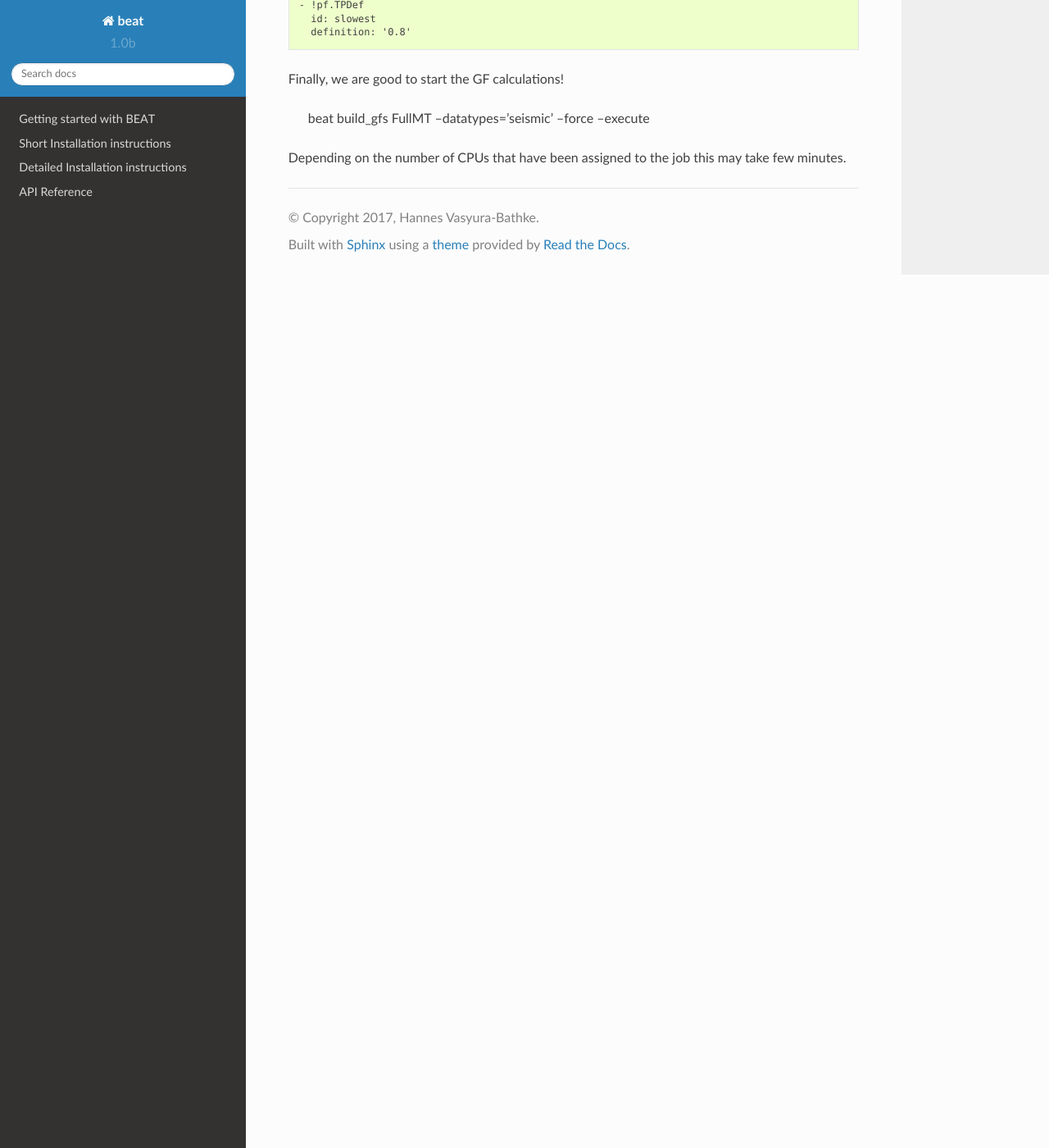
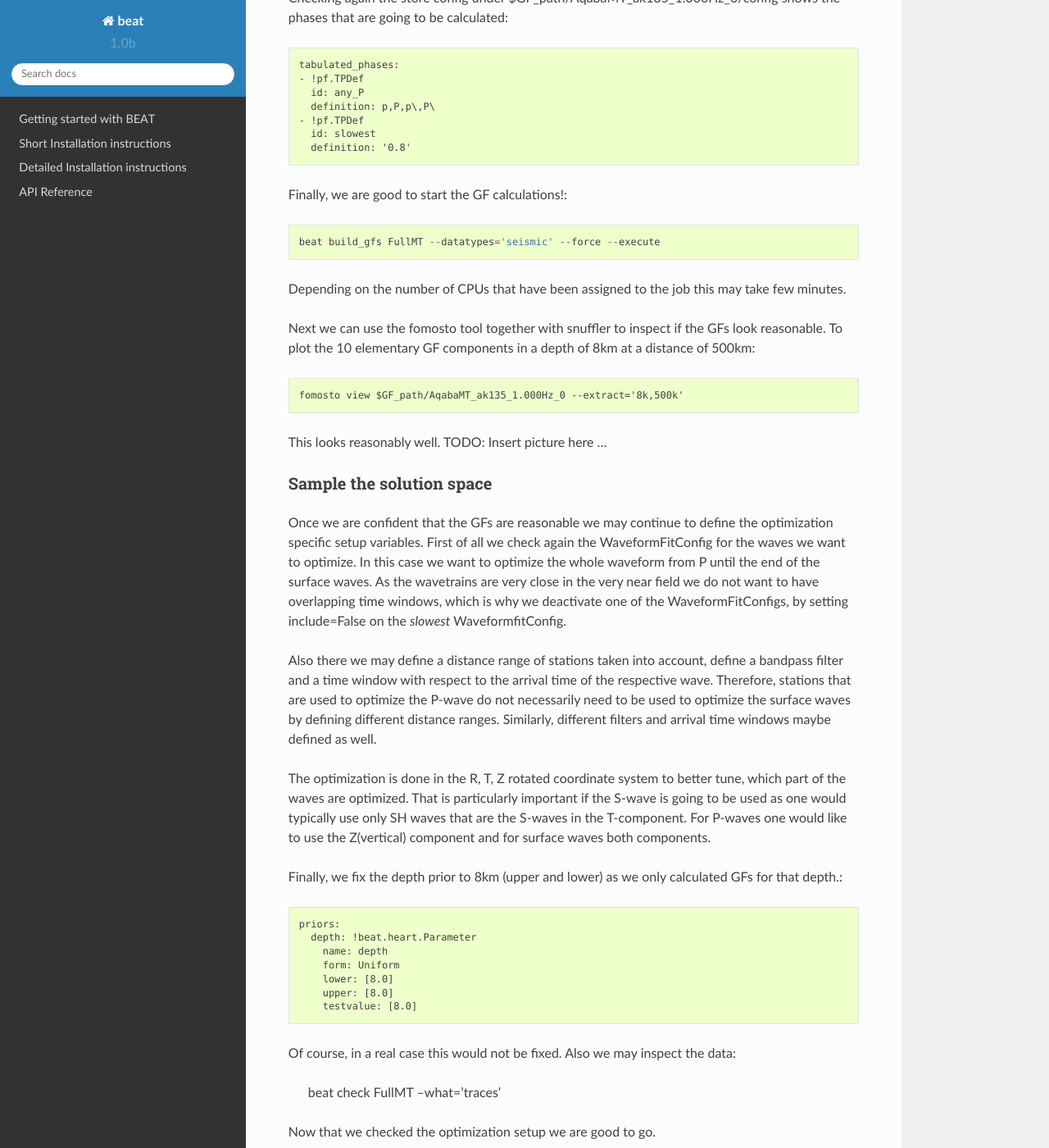
Before and after one commit to hvasbath/beat, a Sphinx documentation site: the page built from docs/examples.rst, in a window 1280 px wide and 1400 px high, scrolled down 3010 px. Shown: the whole window at 82% size. Built offline with Sphinx 7.4.7 and the Read the Docs theme 2.0.0, drawn with Linux system fonts in a browser that asks for light colours; pages that are not in the unit, such as notebooks, are missing from menus; some of the changed text lies outside the part shown.

Commit message:
fixes in hyper p sampling, update examples, remove cov matrixes in data, estimate covs

```diff
--- a/docs/examples.rst
+++ b/docs/examples.rst
@@ -1,20 +1,28 @@
 
+
+*******************************
 Scenarios in beat/data/examples
--------------------------------
+*******************************
 In the following tutorials we will use synthetic example data to get familiar with the basic functionality of BEAT.
 
 
 Regional Full Moment Tensor
-^^^^^^^^^^^^^^^^^^^^^^^^^^^
+---------------------------
+Clone project
+^^^^^^^^^^^^^
 This setup is comprised of 20 seismic stations that are randomly distributed within distances of 40 to 1000 km compared to a reference event.
 To copy the scenario (including the data) to a directory outside of the package source directory please edit the target path and execute::
 
+    cd /path/to/beat/data/examples/
     beat clone FullMT /absolute/path/to/your/directory/FullMT --copy_data
 
 This will create a BEAT project directory with a configuration file and some synthetic example data.
+
+Calculate Greens Functions
+^^^^^^^^^^^^^^^^^^^^^^^^^^
 The station-event geometry determines the grid of Greens Functions (GFs) that will need to be calculated next.
 
-In the geometry_config.yaml under: seismic_config gf_config store_superdir- the path to where the Greens Functions are supposed to be stored needs to be filled!
+In the config_geometry.yaml under: seismic_config gf_config store_superdir- the path needs to be defined to where the Greens Functions are supposed to be stored!
 This directory is refered to as the $GF_path in the rest of the text.::
 
     beat build_gfs FullMT --datatypes='seismic'
@@ -22,7 +30,7 @@
 This will create an empty Greens Function store named AqabaMT_ak135_1.000Hz_0 in the $GF_path. Under $GF_path/AqabaMT_ak135_1.000Hz_0/config it is always recommended to cross-check again the velocity model and the specificationos of the store.
 Dependend on the case study there are crucial parameters that often need to be changed from the default values: the spatial grid dimensions, the sample rate and the wave phases (body waves and/or surface waves) to be calculated.
 
-In the geometry_config.yaml under seismic config we find the gf_config, which holds the major parameters for GF calculation::
+In the config_geometry.yaml under seismic config we find the gf_config, which holds the major parameters for GF calculation::
 
   gf_config: !beat.SeismicGFConfig
     store_superdir: /home/vasyurhm/BEATS/GF/
@@ -67,7 +75,7 @@
 
 For our use-case these specifications are fine for now.
 
-Under waveforms in the geometry_config.yaml there are the seismic phases defined the GFs are going to be calculated for.::
+Under waveforms in the config_geometry.yaml there are the seismic phases defined the GFs are going to be calculated for.::
 
       - !beat.WaveformFitConfig
         include: true
@@ -85,7 +93,7 @@
           c: 50.0
           d: 55.0
 
-In this case the GFs are going to be calculated for the P body waves. We can add additional WaveformFitConfig(s) if we want to include more phases. Like in our case of a regional setup we would like to include surface waves. For the build GFs command only the existence of the WaveformFitConfig and the name is of importance and we can ignore the other parameters so far. So lets add this to the geometry_config.yaml file below the any_P WaveformFitConfig. Note: both entries have to have the same indentation!::
+In this case the GFs are going to be calculated for the P body waves. We can add additional WaveformFitConfig(s) if we want to include more phases. Like in our case of a regional setup we would like to include surface waves. For the build GFs command only the existence of the WaveformFitConfig and the name is of importance and we can ignore the other parameters so far. So lets add this to the config_geometry.yaml file below the any_P WaveformFitConfig. Note: both entries have to have the same indentation!::
 
       - !beat.WaveformFitConfig
         include: true
@@ -117,8 +125,102 @@
       id: slowest
       definition: '0.8'
 
-Finally, we are good to start the GF calculations!
+Finally, we are good to start the GF calculations!::
 
     beat build_gfs FullMT --datatypes='seismic' --force --execute
 
 Depending on the number of CPUs that have been assigned to the job this may take few minutes.
+
+Next we can use the fomosto tool together with snuffler to inspect if the GFs look reasonable. To plot the 10 elementary GF components in a depth of 8km at a distance of 500km::
+
+    fomosto view $GF_path/AqabaMT_ak135_1.000Hz_0 --extract='8k,500k'
+
+This looks reasonably well.
+TODO: Insert picture here ...
+
+Sample the solution space
+^^^^^^^^^^^^^^^^^^^^^^^^^
+Once we are confident that the GFs are reasonable we may continue to define the optimization specific setup variables.
+First of all we check again the WaveformFitConfig for the waves we want to optimize.
+In this case we want to optimize the whole waveform from P until the end of the surface waves.
+As the wavetrains are very close in the very near field we do not want to have overlapping time windows, which is why we deactivate one of the WaveformFitConfigs, by setting
+include=False on the `slowest` WaveformfitConfig.
+
+Also there we may define a distance range of stations taken into account,
+define a bandpass filter and a time window with respect to the arrival time of the respective wave.
+Therefore, stations that are used to optimize the P-wave do not necessarily need to be used to optimize the surface waves by defining different distance ranges.
+Similarly, different filters and arrival time windows maybe defined as well.
+
+The optimization is done in the R, T, Z rotated coordinate system to better tune, which part of the waves are optimized. That is particularly important if the S-wave
+is going to be used as one would typically use only SH waves that are the S-waves in the T-component.
+For P-waves one would like to use the Z(vertical) component and for surface waves both components.
+
+Finally, we fix the depth prior to 8km (upper and lower) as we only calculated GFs for that depth.::
+
+    priors:
+      depth: !beat.heart.Parameter
+        name: depth
+        form: Uniform
+        lower: [8.0]
+        upper: [8.0]
+        testvalue: [8.0]
+
+Of course, in a real case this would not be fixed.
+Also we may inspect the data:
+
+    beat check FullMT --what='traces'
+
+Now that we checked the optimization setup we are good to go.
+
+Firstly, we fix the source parameters to some random value and only optimize for the hyperparameters (HPs).
+How many different random source parameters are choosen and the sampling repeated is determined by the hyper_sampler_config parameters n_stages (default:10) ::
+
+    beat sample FullMT --hypers
+
+This reduces the initial search space from 40 orders of magnitude to usually 5 to 10 orders. Checking the config_geometry.yaml, the HPs parameter bounds show something like::
+
+    hyperparameters:
+      h_any_P_T: !beat.heart.Parameter
+        name: h_any_P_T
+        form: Uniform
+        lower: [-4.0]
+        upper: [5.0]
+        testvalue: [0.5]
+      h_any_P_Z: !beat.heart.Parameter
+        name: h_any_P_Z
+        form: Uniform
+        lower: [-4.0]
+        upper: [5.0]
+        testvalue: [0.5]
+
+At this point the bounds could be relaxed again as well by manually editing the configuration file, or the step could be entirely skipped.
+Now that we have an initial guess on the hyperparameters we can run the optimization using the default sampling algorithm, a Sequential Monte Carlo sampler.
+The sampler can effectively exploit the parallel architecture of nowadays computers. The 'n_jobs' number should be set to as many CPUs as possible in the configuration file.
+Note: n_chains divided by n_jobs MUST yield a whole number! An error is going to be thrown is this is not the case!::
+
+    sampler_config: !beat.SamplerConfig
+      name: SMC
+      progressbar: true
+      parameters: !beat.SMCConfig
+        n_chains: 500
+        n_steps: 100
+        n_jobs: 1
+        tune_interval: 10
+        coef_variation: 1.0
+        stage: 0
+        proposal_dist: MultivariateNormal
+        check_bnd: true
+        update_covariances: false
+        rm_flag: true
+
+Dependend on the hardware, sampler specifications and number of jobs that have been defined this calculation is going to take several hours.
+Therefore, in order to avoid crashes or in the case of remote connection via ssh it is very much recommended to use something like `screen`
+to detach the terminal where the process is running.
+
+    beat sample FullMT
+
+Summarize the results
+^^^^^^^^^^^^^^^^^^^^^
+
+Plotting
+^^^^^^^^
```
Also changed, not shown: 2 other files.
